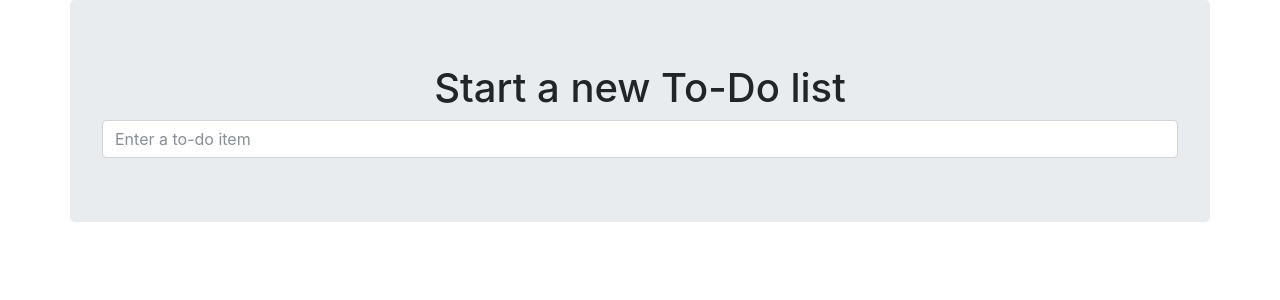
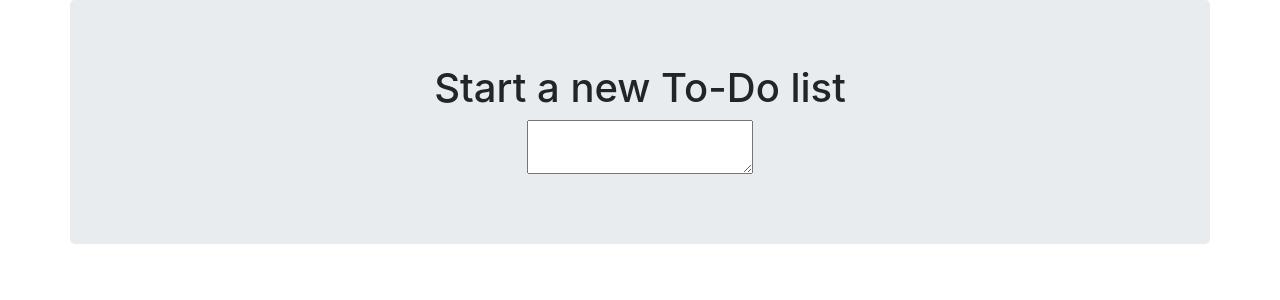
Before and after one commit to adbeskine/tddhpercivaltut, a Django app: template lists/templates/lists/home.html in a window 1280 px wide. Shown: the top 300 px of the page. Run offline with Django 3.2, Linux system fonts and the light colour scheme; the template is opened without the code that fills it, so the values that code supplies are empty, except form fields; tables that the repository leaves empty hold one stand-in row (values such as "Sample post"); form fields are guessed from the names that the template uses; some libraries are stand-ins or nearby versions.

Commit message:
use new form in home_page, simplify tests. NB breaks stuff

```diff
--- a/lists/forms.py
+++ b/lists/forms.py
@@ -8,6 +8,8 @@ from lists.models import Item
 			# 'class': 'form-control input-lg',
 			# }),
 		# )
+
+
 EMPTY_ITEM_ERROR = "You can't have an empty list item"
 
 
--- a/lists/templates/lists/base.html
+++ b/lists/templates/lists/base.html
@@ -12,9 +12,7 @@
           <div class="text-center">
   			   <h1>{% block header_text %}{% endblock %}</h1>
   			   <form method="POST" action="{% block form_action %}{% endblock %}">
-  			     <input name="item_text" id="id_new_item"
-  			     class="form-control input-lg"
-  			     placeholder="Enter a to-do item" />
+             {{ form.text }}
   			     {% csrf_token %}
              {% if error %}
              <div class="form-group has-error">
--- a/lists/views.py
+++ b/lists/views.py
@@ -2,9 +2,10 @@ from django.shortcuts import render, redirect
 from django.http import HttpResponse
 from django.core.exceptions import ValidationError
 from lists.models import Item, List
+from lists.forms import ItemForm
 
 def home_page(request):
-	return render(request, 'lists/home.html')
+	return render(request, 'lists/home.html', {'form':ItemForm()})
 
 
 def view_list(request, list_id):
```
Also changed, not shown: lists/tests/test_views.py (+5 -0 lines).
